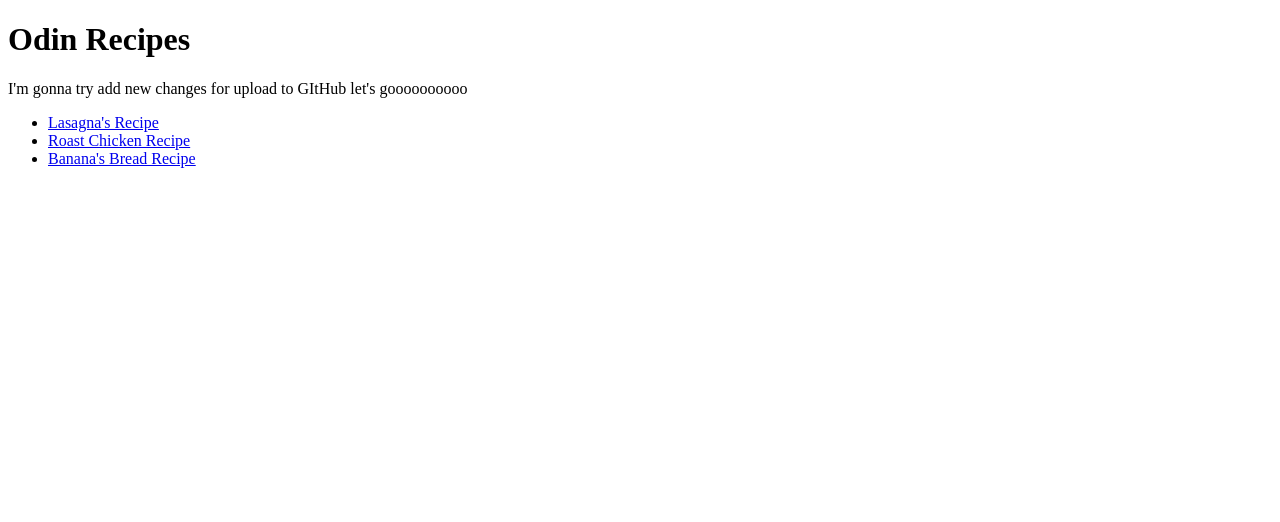
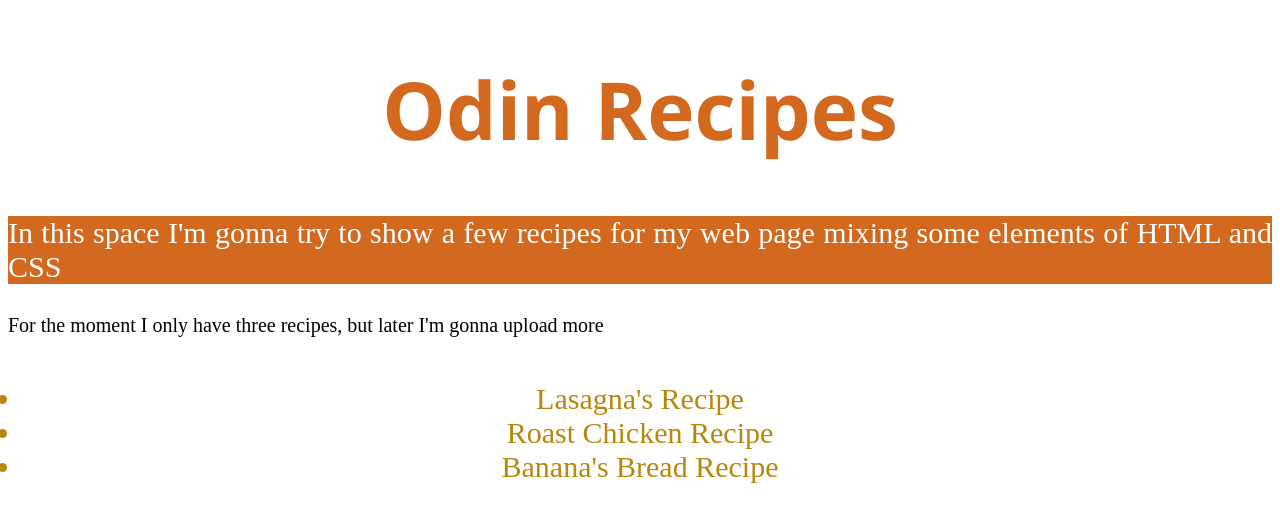
Before and after one commit to afmurillo97/odin-recipes, a plain HTML site: page index.html in a window 1280 px wide. Drawn offline with Linux system fonts and the light colour scheme.

Commit message:
I'm add css file and link them to my index page

```diff
--- a/index.html
+++ b/index.html
@@ -4,15 +4,17 @@
     <meta charset="UTF-8">
     <meta http-equiv="X-UA-Compatible" content="IE=edge">
     <meta name="viewport" content="width=device-width, initial-scale=1.0">
-    <title>Odin Project 1</title>
+    <link rel="stylesheet" href="styles.css">
+    <title>Felipe's Odin Recipes</title>
 </head>
 <body>
-    <h1>Odin Recipes</h1>
-    <p>I'm gonna try add new changes for upload to GItHub let's goooooooooo </p>
-    <ul>
-        <li><a href="recipes/lasagna.html">Lasagna's Recipe</a></li>
-        <li><a href="recipes/roast_chiken.html">Roast Chicken Recipe</a></li>
-        <li><a href="recipes/banana_bread.html">Banana's Bread Recipe</a></li>
+    <h1 class="titles">Odin Recipes</h1>
+    <p class="descriptions">In this space I'm gonna try to show a few recipes for my web page mixing some elements of HTML and CSS</p>
+    <p id="simple_text">For the moment I only have three recipes, but later I'm gonna upload more</p>
+    <ul class="recipes">
+        <li><a class="recipes recipe-one" href="recipes/lasagna.html">Lasagna's Recipe</a></li>
+        <li><a class="recipes recipe-one" href="recipes/roast_chiken.html">Roast Chicken Recipe</a></li>
+        <li><a class="recipes recipe-one" href="recipes/banana_bread.html">Banana's Bread Recipe</a></li>
     </ul>
 
 </body>
--- /dev/null
+++ b/styles.css
@@ -0,0 +1,30 @@
+.titles {
+    text-align: center;
+    font-size: 80px;
+    color: chocolate;
+    font-family: 'Segoe UI', Tahoma, Geneva, Verdana, sans-serif;
+}
+
+.descriptions {
+    text-align: justify;
+    font-size: 30px;
+    color: white;
+    background-color: chocolate;
+    font-family: 'Times New Roman', Times, serif;
+}
+
+#simple_text {
+    font-size: 20px;
+    text-align: left;
+}
+
+.recipes {
+    color: darkgoldenrod;
+    font-size: 30px;
+    text-decoration:none;
+    padding: 15px;
+}
+
+.recipes, .recipe-one {
+    text-align: center;
+}
```
